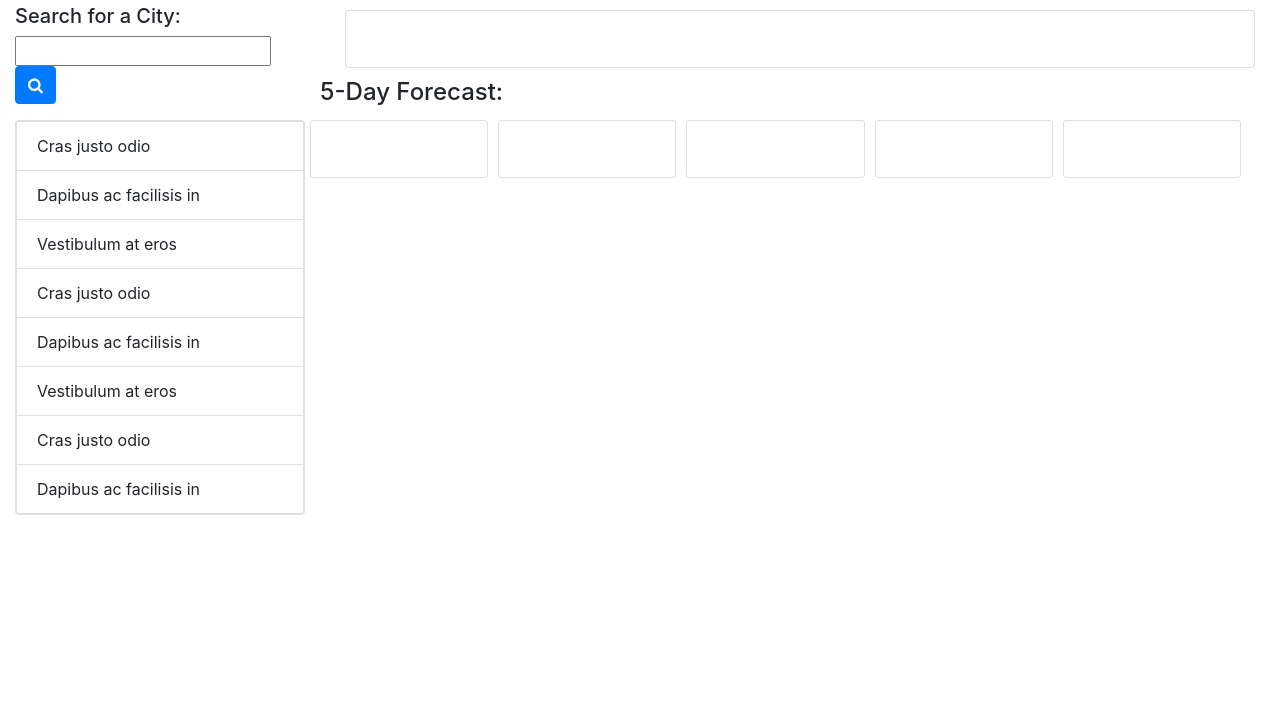
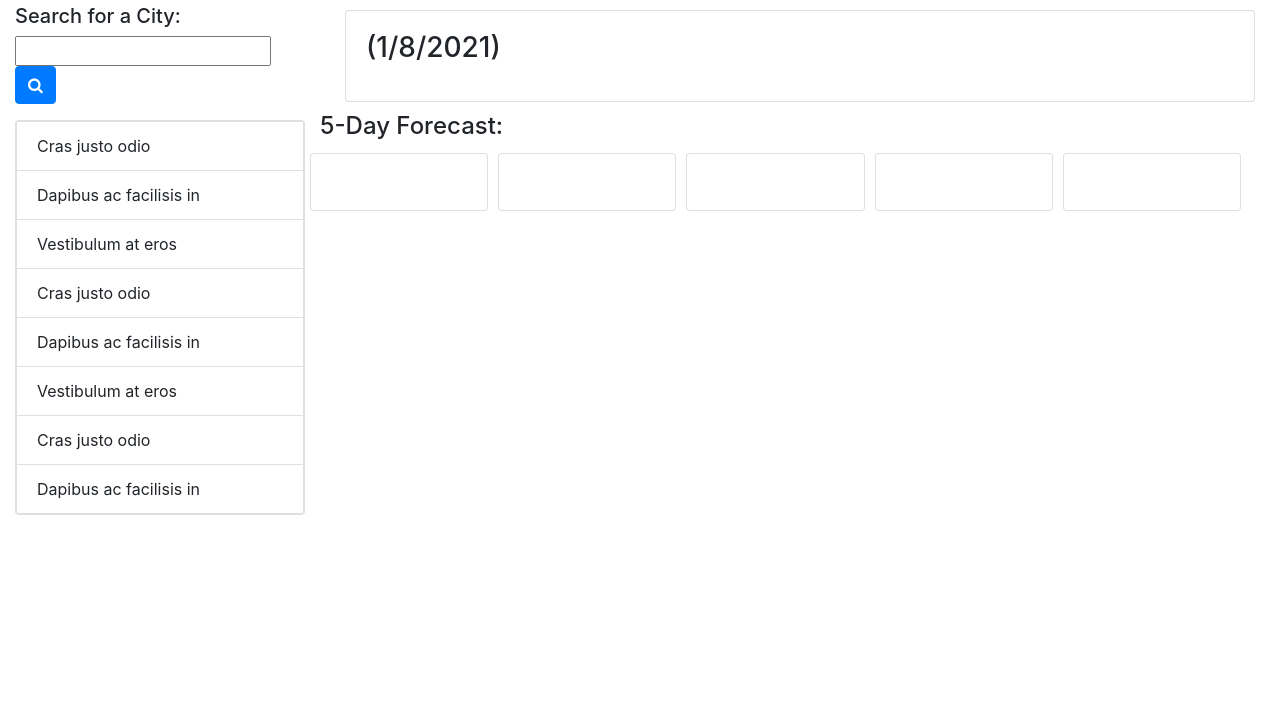
Before and after one commit to emmabauta/Homework-WeatherDashboard, a plain HTML site: page index.html in a window 1280 px wide. Shown: the part 72-800 px from the top of the page. Drawn offline with nearby package versions, Linux system fonts and the light colour scheme.

Commit message:
moment js and loop for 5 day forecast

```diff
--- a/index.html
+++ b/index.html
@@ -105,6 +105,7 @@
             </div>
         </div>
     </div>
+    <script src="https://cdnjs.cloudflare.com/ajax/libs/moment.js/2.24.0/moment-with-locales.min.js"></script>
     <script src="https://code.jquery.com/jquery-3.4.1.min.js"></script>
     <script src="script.js"></script>
 </body>
--- a/script.js
+++ b/script.js
@@ -9,7 +9,15 @@ $("#search-value").val("")
 
 searchWeather(searchValue)
 })
-//createCityList(localStorage.getItem("citySearch"))
+//Date Moment.JS
+
+var nowMoment = moment();
+
+var displayMoment = $("<h3>");
+$("#city-name").empty();
+$("#city-name").append(
+  displayMoment.text("(" + nowMoment.format("M/D/YYYY") + ")")
+);
 
 //City search list
 function createCityList(citySearchList){
@@ -46,6 +54,12 @@ function searchWeather(searchValue){
                 $("#current-weather").append("<p>" + "Temperature: " + data.current.temp + "</p>");
                 $("#current-weather").append("<p>" + "Humidity: " + data.current.humidity + "</p>");
                 $("#current-weather").append("<p>" + "UV Index: " + data.current.uvi + "</p>");
+
+                //for loop for 5 day forecast
+                for (var i = 1; i < 5; i++){
+                    $("#forecast" + i).append(displayMoment + "<p>" + "Temperature: " + data.current.temp + "</p>", "<p>" + "Humidity: " + data.current.temp + "</p>")
+
+                }
             }
 
         })
@@ -56,21 +70,4 @@ function searchWeather(searchValue){
     })
 }
 
-
-//Ajax call for longitude and latitude for 5 day forecast call
-
-
-
-
-
-
-
-
-
-
-
-
-
-
-
 })
```
